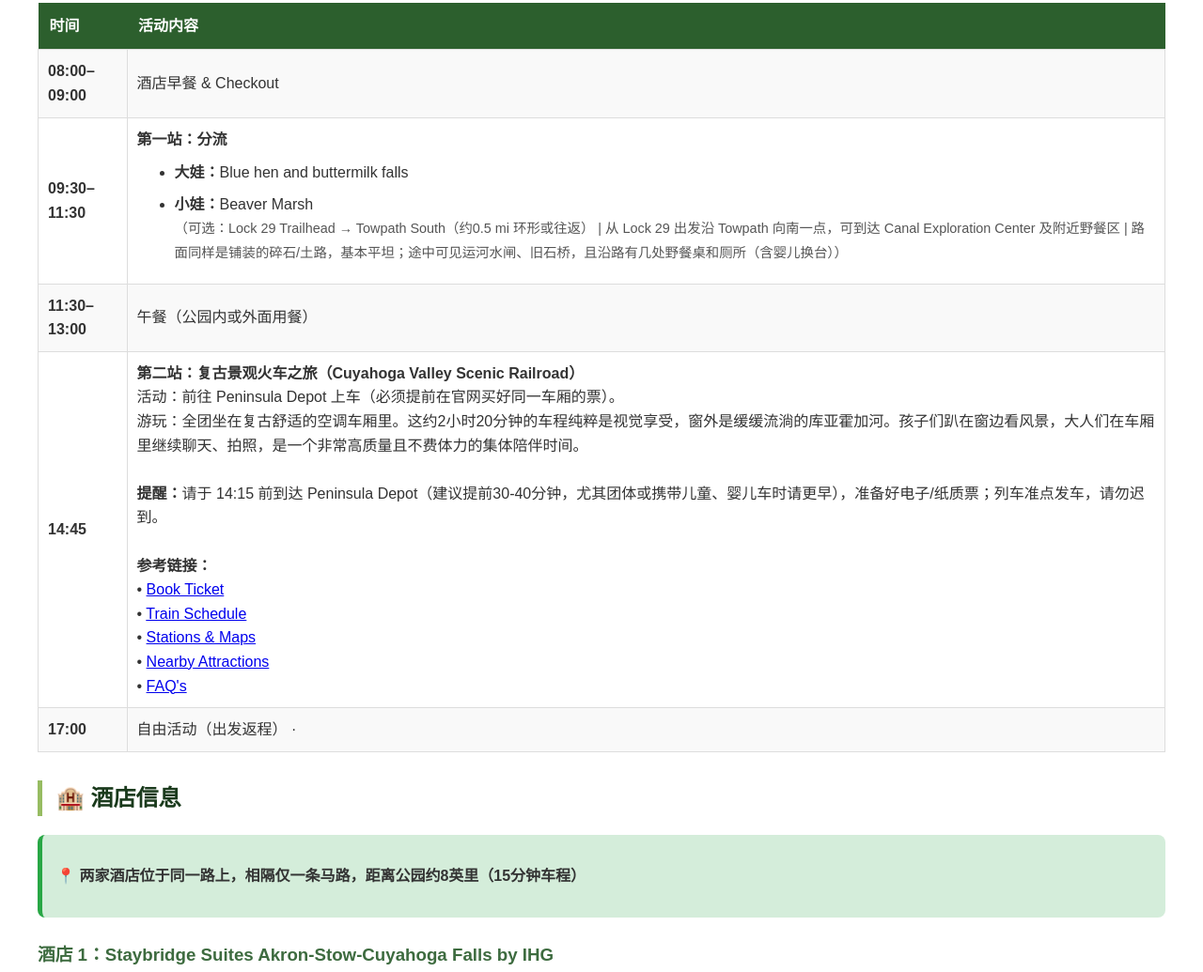
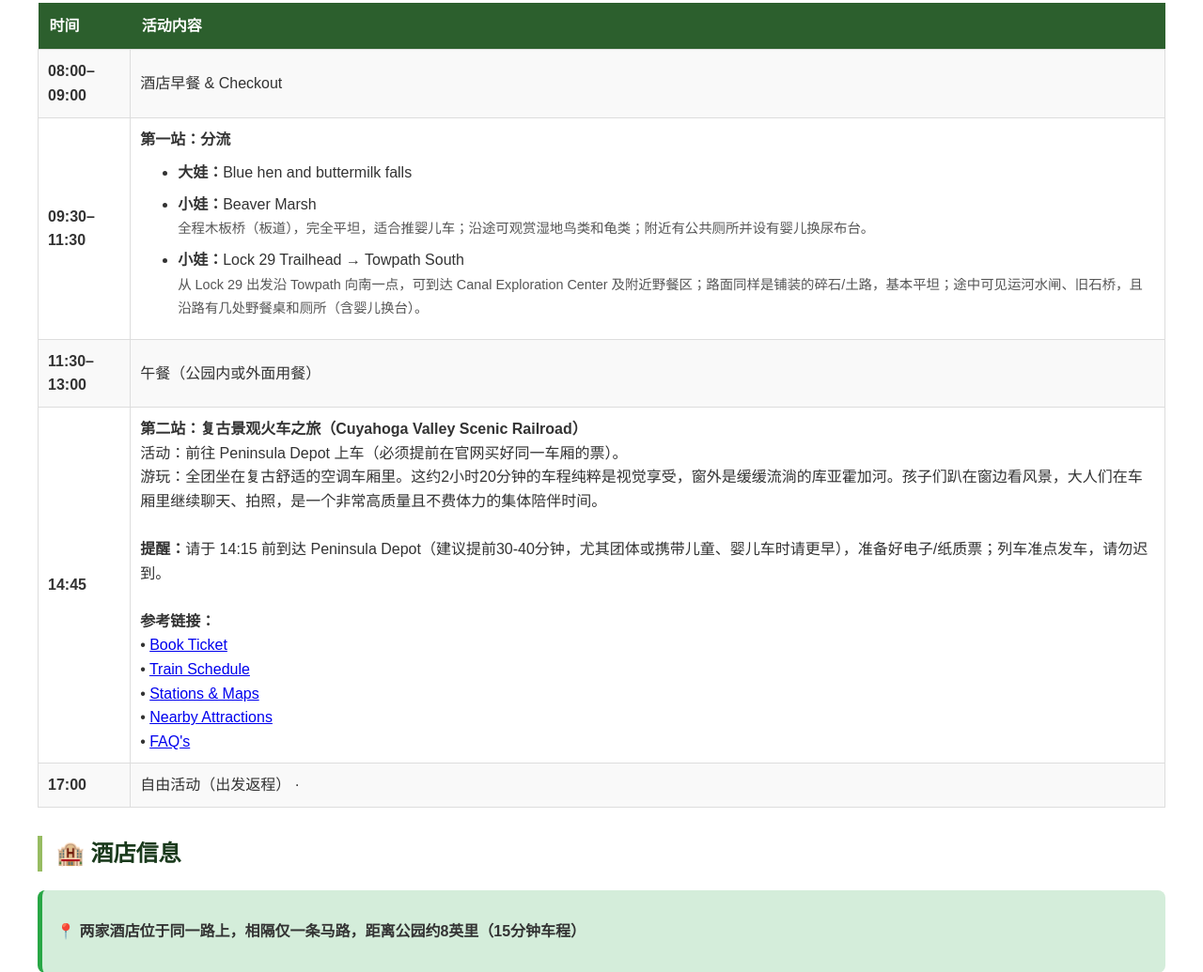
Before and after one commit to aiuserchao/fellowship_outing, a plain HTML site: page index.html in a window 1280 px wide. Shown: the part 1168-2203 px from the top of the page at 94% size. Drawn offline with Linux system fonts and the light colour scheme.

Commit message:
Update 小娃 activities: Beaver Marsh with description and Lock 29 Trailhead → Towpath South as second activity

```diff
--- a/index.html
+++ b/index.html
@@ -60,8 +60,9 @@ Upper Boardwalk 短且平坦，推车可达最佳观景台</td></tr>
 <tr><td><strong>08:00–09:00</strong></td><td>酒店早餐 & Checkout</td></tr>
 <tr><td><strong>09:30–11:30</strong></td><td><strong>第一站：分流</strong><br>
 <ul>
-<li><strong>大娃：</strong>Blue hen and buttermilk falls</li>
-<li><strong>小娃：</strong>Beaver Marsh<br><span style="font-size:0.9em;color:#555;">（可选：Lock 29 Trailhead → Towpath South（约0.5 mi 环形或往返） | 从 Lock 29 出发沿 Towpath 向南一点，可到达 Canal Exploration Center 及附近野餐区 | 路面同样是铺装的碎石/土路，基本平坦；途中可见运河水闸、旧石桥，且沿路有几处野餐桌和厕所（含婴儿换台））</span></li>
+  <li><strong>大娃：</strong>Blue hen and buttermilk falls</li>
+  <li><strong>小娃：</strong>Beaver Marsh<br><span style="font-size:0.9em;color:#555;">全程木板桥（板道），完全平坦，适合推婴儿车；沿途可观赏湿地鸟类和龟类；附近有公共厕所并设有婴儿换尿布台。</span></li>
+  <li><strong>小娃：</strong>Lock 29 Trailhead → Towpath South<br><span style="font-size:0.9em;color:#555;">从 Lock 29 出发沿 Towpath 向南一点，可到达 Canal Exploration Center 及附近野餐区；路面同样是铺装的碎石/土路，基本平坦；途中可见运河水闸、旧石桥，且沿路有几处野餐桌和厕所（含婴儿换台）。</span></li>
 </ul>
 </td></tr>
 <tr><td><strong>11:30–13:00</strong></td><td>午餐（公园内或外面用餐）</td></tr>
```
